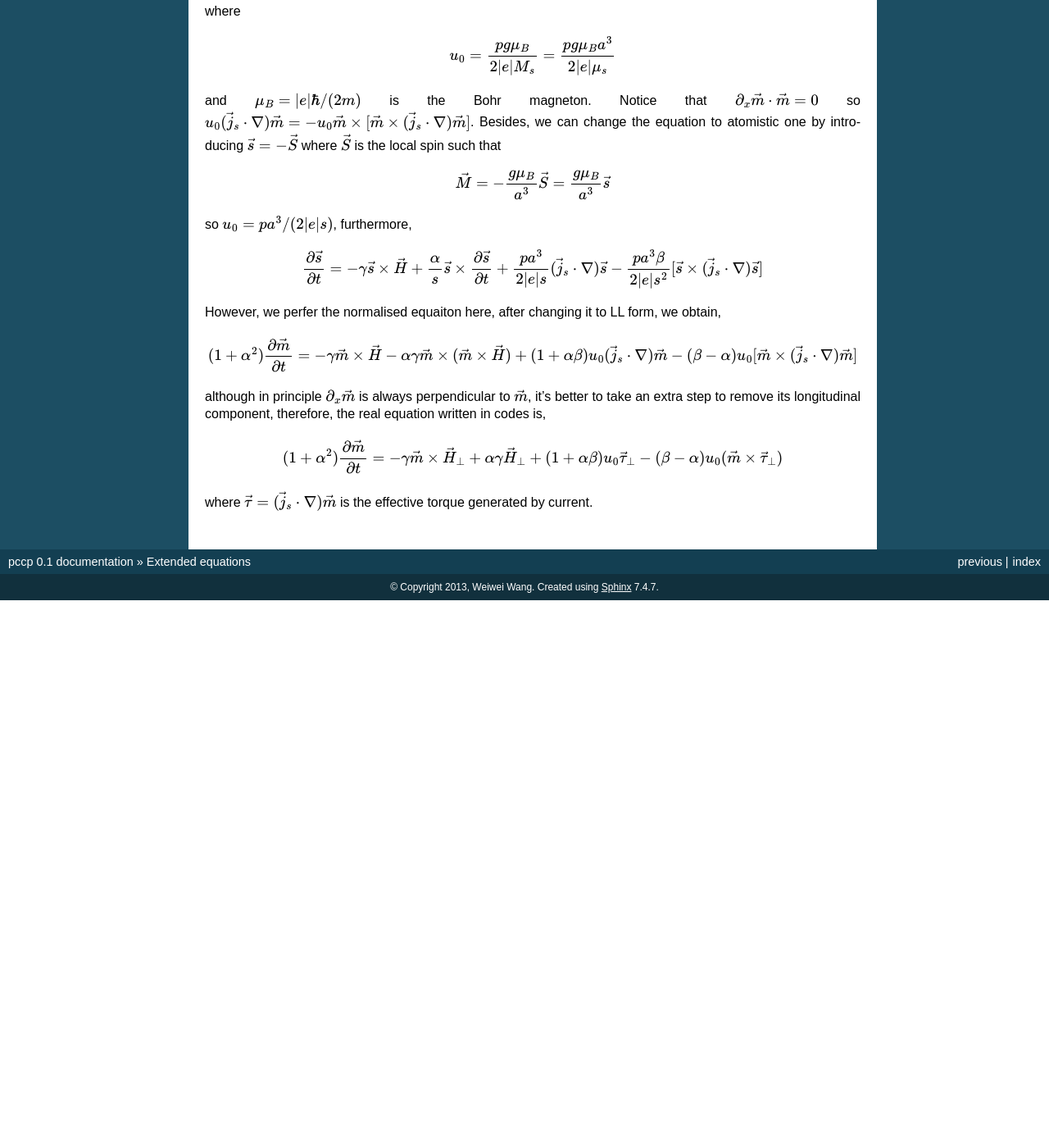
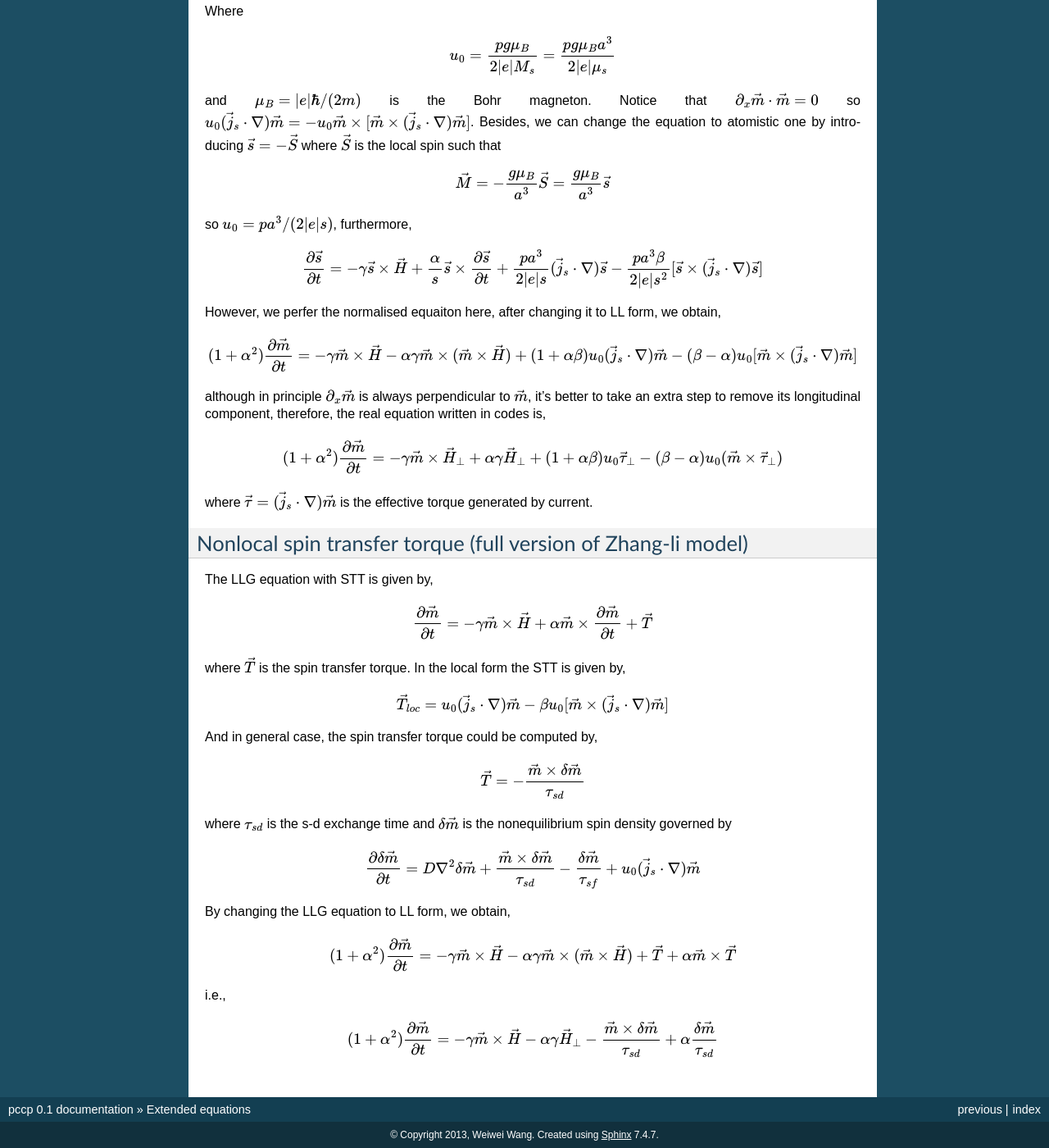
Before and after one commit to computationalmodelling/fidimag, a Sphinx documentation site: the page built from doc/extended_eqs.rst, in a window 1280 px wide and 1400 px high, scrolled down 827 px. Shown: the whole window at 82% size. Built offline with Sphinx 7.4.7, drawn with Linux system fonts in a browser that asks for light colours; formulas are drawn with MathJax 3; before the commit the page ends 1559 px from its top, so only the background shows below that; some of the changed text lies outside the part shown.

Commit message:
add doc for nonlocal stt

```diff
--- a/doc/extended_eqs.rst
+++ b/doc/extended_eqs.rst
@@ -36,7 +36,7 @@ The extended equation with current is,
 .. math::
    \frac{\partial \vec{m}}{\partial t} = - \gamma \vec{m} \times \vec{H} + \alpha \vec{m} \times  \frac{\partial \vec{m}}{\partial t}   + u_0 (\vec{j}_s \cdot \nabla) \vec{m} - \beta u_0 [\vec{m}\times (\vec{j}_s \cdot \nabla)\vec{m}]
 
-where
+Where
 
 .. math::
    u_0=\frac{p g \mu_B}{2 |e| M_s}=\frac{p g \mu_B a^3}{2 |e| \mu_s}
@@ -65,3 +65,36 @@ although in principle :math:`\partial_x \vec{m}` is always perpendicular to :mat
    (1+\alpha^2)\frac{\partial \vec{m}}{\partial t} = - \gamma \vec{m} \times \vec{H}_{\perp} + \alpha \gamma \vec{H}_{\perp}   + (1+\alpha \beta) u_0 \vec{\tau}_{\perp} - (\beta-\alpha) u_0 (\vec{m}\times  \vec{\tau}_{\perp})
 
 where :math:`\vec{\tau}=(\vec{j}_s \cdot \nabla)\vec{m}` is the effective torque generated by current.
+
+
+Nonlocal spin transfer torque (full version of Zhang-li model)
+---------------------------------------------------------------
+The LLG equation with STT is given by,
+
+.. math::
+   \frac{\partial \vec{m}}{\partial t} = - \gamma \vec{m} \times \vec{H} + \alpha \vec{m} \times  \frac{\partial \vec{m}}{\partial t} + \vec{T}
+
+where :math:`\vec{T}` is the spin transfer torque. In the local form the STT is given by,
+
+.. math::
+   \vec{T}_{loc} = u_0 (\vec{j}_s \cdot \nabla) \vec{m} - \beta u_0 [\vec{m}\times (\vec{j}_s \cdot \nabla)\vec{m}]
+
+And in general case, the spin transfer torque could be computed by,
+
+.. math::
+   \vec{T}=-\frac{\vec{m} \times \delta \vec{m}}{\tau_{sd}}
+
+where :math:`\tau_{sd}` is the s-d exchange time and :math:`\delta \vec{m}` is the nonequilibrium spin density governed by
+
+.. math::
+    \frac{\partial \delta \vec{m}}{\partial t} = D \nabla^2 \delta \vec{m} + \frac{\vec{m} \times \delta \vec{m}}{\tau_{sd}} - \frac{\delta \vec{m}}{\tau_{sf}} +u_0 (\vec{j}_s \cdot \nabla) \vec{m}
+
+By changing the LLG equation to LL form, we obtain,
+
+.. math::
+   (1+\alpha^2)\frac{\partial \vec{m}}{\partial t} = - \gamma \vec{m} \times \vec{H} - \alpha \gamma \vec{m} \times (\vec{m} \times \vec{H}) + \vec{T} + \alpha \vec{m} \times \vec{T}
+
+i.e.,
+
+.. math::
+   (1+\alpha^2)\frac{\partial \vec{m}}{\partial t} = - \gamma \vec{m} \times \vec{H} - \alpha \gamma \vec{H}_{\perp}  - \frac{\vec{m} \times \delta \vec{m}}{\tau_{sd}} + \alpha \frac{\delta \vec{m}}{\tau_{sd}}
```
Also changed, not shown: doc/core_eqs.rst (+10 -0 lines), 4 other files.
